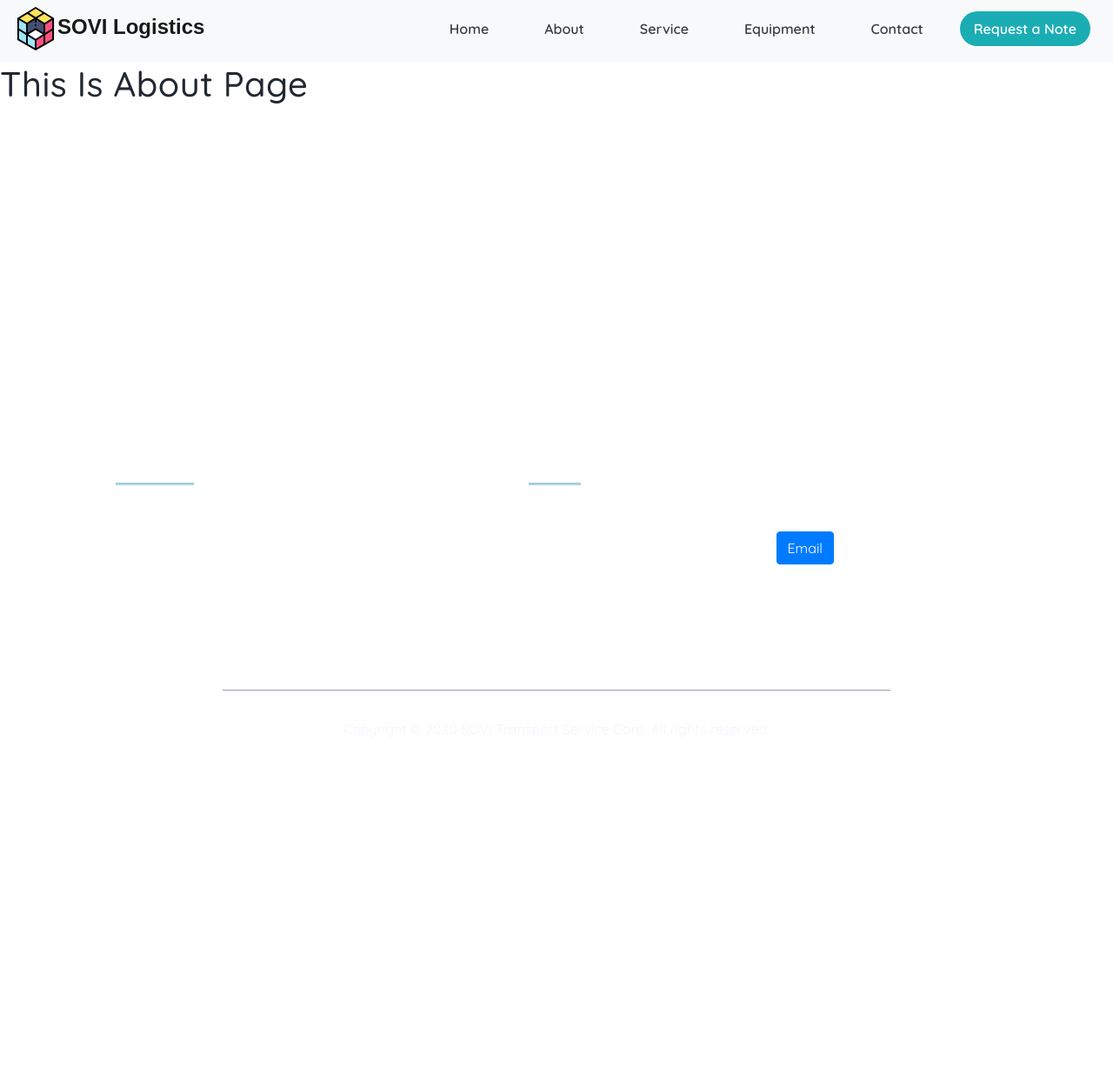
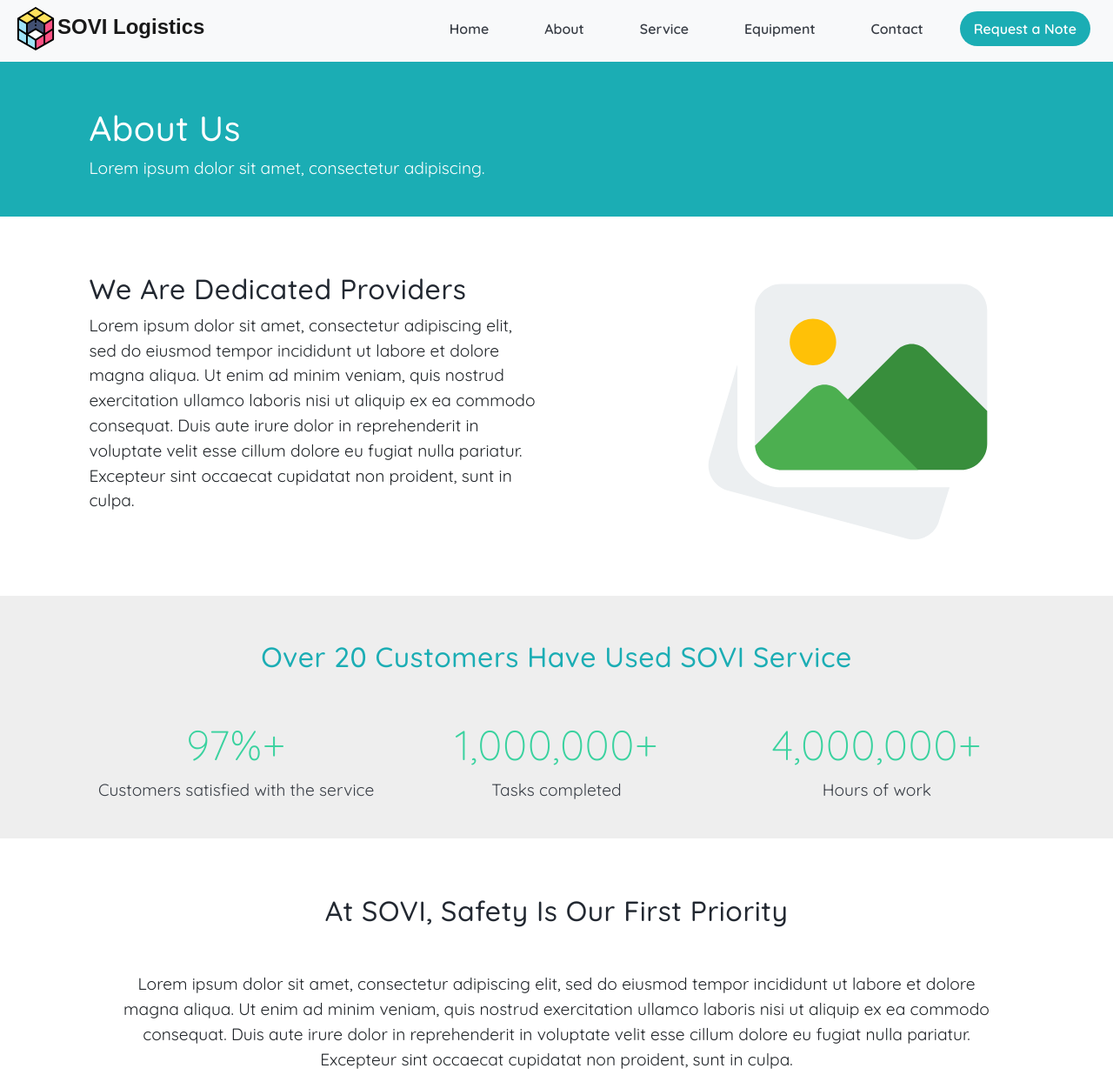
Before and after one commit to soviadmin/website, a Gatsby site: page /about in a window 1280 px wide. Shown: the part 5-1241 px from the top of the page at 87% size. Before the commit the page ends 895 px from the top, so only its background shows below. Built offline with nearby package versions, Linux system fonts and the light colour scheme; Gatsby itself is replaced by a stand-in of ours.

Commit message:
about page

```diff
--- a/src/assets/scss/base/_page.scss
+++ b/src/assets/scss/base/_page.scss
@@ -24,7 +24,7 @@
 		}
 
 	body {
-		padding-top: 6%;
+		padding-top: 5%;
 		background-color: _palette(p-med);
 
 		* {
--- a/src/assets/scss/base/_typography.scss
+++ b/src/assets/scss/base/_typography.scss
@@ -16,6 +16,7 @@
 	p {
 		margin: 0 0 _size(element-margin) 0;
 		font-family: _font(family);
+		font-size: 1.2rem;
 	}
 
 	h1, h2, h3, h4, h5, h6 {
--- a/src/assets/scss/components/_about-sec.scss
+++ b/src/assets/scss/components/_about-sec.scss
@@ -1,5 +1,5 @@
 
-.about-us {
+.about-sec {
     background-color: _palette(fg);
     padding: 4rem 0;
     &.choose-us {
--- a/src/assets/scss/layout/_about.scss
+++ b/src/assets/scss/layout/_about.scss
@@ -0,0 +1,56 @@
+
+.about-page {
+    background: #fff;
+
+    .header {
+        padding: 5% 4% 2% 8%;
+        background: _palette(p-blue);
+        color: _palette(fg);
+    }
+
+    .title {
+        color: _palette(fg);
+    }
+
+    .intro {
+        padding: 5% 8% 4% 8%;
+    }
+
+    .intro-image {
+        width: 40rem;
+        height: 20rem;
+    }
+
+    .stats {
+        background: _palette(p-light);
+        text-align: center;
+        color: _palette(p-med);
+        padding: 4% 8% 2% 8%;
+    }
+
+    .stats-heading {
+        margin-bottom: 5%;
+        color: _palette(p-blue);
+    }
+
+    .numbers{
+        font-size: 3rem;
+        color: #3AD29F;
+        font-weight: _font(w-light);
+    }
+
+    .claim {
+        text-align: center;
+        padding: 5% 10%;
+    }
+
+    .claim-heading {
+        margin-bottom: 5%;
+    }
+
+    .claim-image {
+        width: 20rem;
+        height: 20rem;
+    }
+
+}
--- a/src/components/AboutSection.js
+++ b/src/components/AboutSection.js
@@ -4,7 +4,7 @@ import AboutIllustration from "../svg/illustration1.svg";
 
 export default function AboutSection(props) {
     return (
-        <div className="about-us">
+        <div className="about-sec">
             <div className="container">
                 <div className="row">
                     <div className="col-lg-6 col-xs-12 header">
--- a/src/pages/about.js
+++ b/src/pages/about.js
@@ -1,13 +1,61 @@
 import React from 'react'
 import Helmet from 'react-helmet'
 import Layout from '../components/layout'
+import AboutImage from "../svg/about-image.svg";
+import SafetyClaim from "../svg/safety.svg";
 
 
 const About = () => (
     <Layout>
         <Helmet title="About"></Helmet>
-        <div style={{height: '400px'}}>
-            <h1>This is About page</h1>
+        <div className="about-page">
+            <header className="header">
+                <h1 className="title">About Us</h1>
+                <p>Lorem ipsum dolor sit amet, consectetur adipiscing.</p>
+            </header>
+            <div>
+                <div className="intro row">
+                    <div className="col-md-6">
+                        <h2>We are dedicated providers</h2>
+                        <p>
+                            Lorem ipsum dolor sit amet, consectetur adipiscing elit, sed do eiusmod tempor incididunt ut labore et dolore magna aliqua.
+                            Ut enim ad minim veniam, quis nostrud exercitation ullamco laboris nisi ut aliquip ex ea commodo consequat.
+                            Duis aute irure dolor in reprehenderit in voluptate velit esse cillum dolore eu fugiat nulla pariatur.
+                            Excepteur sint occaecat cupidatat non proident, sunt in culpa.
+                        </p>
+                    </div>
+                    <div className="col-md-6">
+                        <AboutImage className="intro-image" />
+                    </div>
+                </div>
+                <div className="stats">
+                    <h2 className="stats-heading">Over 20 customers have used SOVI service</h2>
+                    <div className="row">
+                        <div className="col-sm-4">
+                            <h2 className="numbers">97%+</h2>
+                            <p>Customers satisfied with the service</p>
+                        </div>
+                        <div className="col-sm-4">
+                            <h2 className="numbers">1,000,000+</h2>
+                            <p>Tasks completed</p>
+                        </div>
+                        <div className="col-sm-4">
+                            <h2 className="numbers">4,000,000+</h2>
+                            <p>Hours of work</p>
+                        </div>
+                    </div>
+                </div>
+                <div className="claim">
+                    <h2 className="claim-heading">At SOVI, safety is our first priority</h2>
+                    <p>
+                        Lorem ipsum dolor sit amet, consectetur adipiscing elit, sed do eiusmod tempor incididunt ut labore et dolore magna aliqua.
+                        Ut enim ad minim veniam, quis nostrud exercitation ullamco laboris nisi ut aliquip ex ea commodo consequat.
+                        Duis aute irure dolor in reprehenderit in voluptate velit esse cillum dolore eu fugiat nulla pariatur.
+                        Excepteur sint occaecat cupidatat non proident, sunt in culpa.
+                    </p>
+                    <SafetyClaim className="claim-image" />
+                </div>
+            </div>
         </div>
     </Layout>
 )
```
Also changed, not shown: src/svg/about-image.svg (added), src/svg/safety.svg (added).
